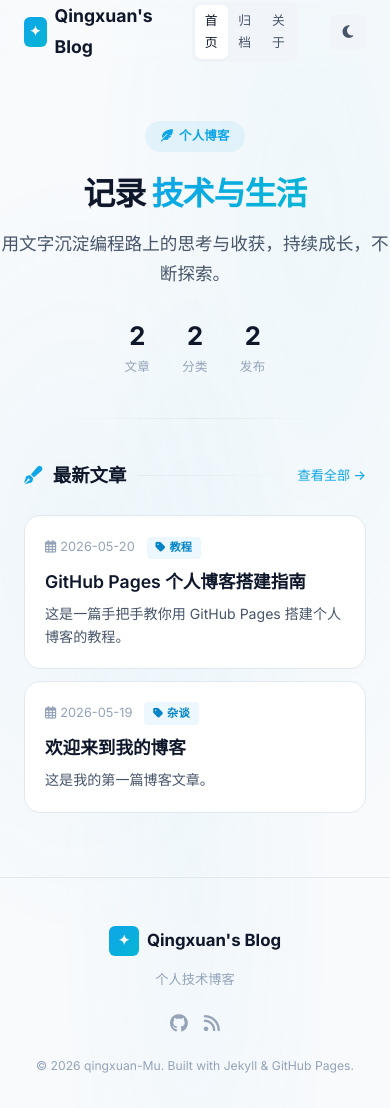
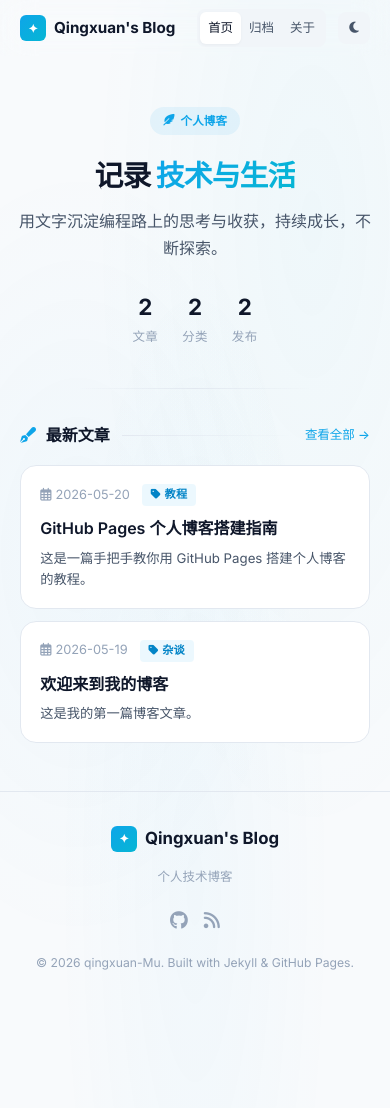
Before and after one commit to qingxuan-Mu/qingxuan-Mu.github.io, a Jekyll site: the page built from index.md, in a window 390 px wide and 1108 px high. Built offline with Jekyll 4.4.1, drawn with Linux system fonts in a browser that asks for light colours.

Commit message:
完善响应式布局：适配手机/平板/小屏

```diff
--- a/assets/css/style.css
+++ b/assets/css/style.css
@@ -45,7 +45,7 @@
   box-sizing: border-box;
 }
 
-html { scroll-behavior: smooth; }
+html { scroll-behavior: smooth; overflow-x: hidden; }
 
 body {
   font-family: var(--font-sans);
@@ -54,6 +54,8 @@ body {
   background: var(--bg);
   transition: background 0.3s, color 0.3s;
   -webkit-font-smoothing: antialiased;
+  overflow-x: hidden;
+  width: 100%;
 }
 
 .container {
@@ -806,18 +808,95 @@ body::before {
   transform: translateY(10px);
   transition: all 0.3s;
   box-shadow: var(--shadow);
+  z-index: 200;
 }
 
 .back-to-top.visible { opacity: 1; visibility: visible; transform: translateY(0); }
 .back-to-top:hover { border-color: var(--accent); color: var(--accent); transform: translateY(-2px); }
 
 /* ─── Responsive ─── */
+
+/* Tablet */
+@media (max-width: 768px) {
+  .container { padding: 0 20px; }
+  .nav-container { padding: 0 20px; }
+  .hero { padding: 4rem 0 3rem; }
+  .hero h1 { font-size: 2.4rem; }
+  .hero p { font-size: 1rem; padding: 0 1rem; }
+  .hero-stats { gap: 2.5rem; }
+  .post-article { padding: 2.5rem 0; }
+  .post-article h1 { font-size: 1.8rem; }
+  .archive-page { padding: 2.5rem 0; }
+  .about-page { padding: 2.5rem 0; }
+}
+
+/* Phone */
 @media (max-width: 640px) {
-  .hero { padding: 3.5rem 0 2.5rem; }
-  .hero h1 { font-size: 2rem; }
-  .hero-stats { gap: 2rem; margin-top: 2rem; }
-  .post-card { padding: 1.25rem; }
-  .post-article h1 { font-size: 1.5rem; }
-  .post-article { padding: 2rem 0; }
-  .nav-links a { padding: 0.3rem 0.6rem; font-size: 0.8rem; }
+  .nav-container { height: 56px; gap: 0.75rem; }
+  .site-logo .logo-text { font-size: 0.95rem; }
+  .logo-icon { width: 26px; height: 26px; font-size: 0.75rem; }
+  .nav-links { gap: 0; }
+  .nav-links a { padding: 0.3rem 0.5rem; font-size: 0.78rem; }
+  .theme-toggle { width: 32px; height: 32px; font-size: 0.8rem; }
+
+  .hero { padding: 3rem 0 2.5rem; }
+  .hero h1 { font-size: 1.8rem; }
+  .hero-badge { font-size: 0.72rem; padding: 0.25rem 0.8rem; }
+  .hero-stats { gap: 1.5rem; margin-top: 2rem; flex-wrap: wrap; }
+  .hero-stats .stat-num { font-size: 1.4rem; }
+
+  .section-header { margin: 2rem 0 1rem; }
+  .section-header h2 { font-size: 1rem; white-space: normal; }
+  .section-header .section-more { font-size: 0.78rem; }
+
+  .post-card { padding: 1.1rem 1.2rem; }
+  .post-card .card-title { font-size: 1rem; }
+  .post-card .card-excerpt { font-size: 0.83rem; -webkit-line-clamp: 3; }
+
+  .post-article { padding: 1.5rem 0; }
+  .post-article h1 { font-size: 1.35rem; }
+  .post-article .post-meta-bar { font-size: 0.8rem; }
+  .reading-progress { top: 56px; }
+
+  .post-content { font-size: 0.95rem; line-height: 1.85; }
+  .post-content h2 { font-size: 1.2rem; }
+  .post-content h3 { font-size: 1.05rem; }
+  .post-content pre { padding: 1rem; font-size: 0.78rem; }
+  .post-content blockquote { padding-left: 1rem; }
+
+  .post-nav { flex-direction: column; gap: 0.75rem; }
+  .post-nav a { max-width: 100%; }
+  .post-nav .next { text-align: left; margin-left: 0; }
+
+  .archive-page { padding: 1.5rem 0; }
+  .archive-page > h1 { font-size: 1.5rem; }
+  .archive-item { padding: 0.45rem 0.5rem; }
+  .archive-item .archive-date { font-size: 0.75rem; min-width: 3.5em; }
+  .archive-item a { font-size: 0.88rem; }
+
+  .about-page { padding: 1.5rem 0; }
+  .about-page .about-header { margin-bottom: 2rem; }
+  .about-page .about-avatar { width: 72px; height: 72px; font-size: 1.8rem; border-radius: 18px; }
+  .about-page h1 { font-size: 1.3rem; }
+  .about-page .about-card { padding: 1.25rem; }
+  .about-page .about-card h2 { font-size: 0.93rem; }
+  .about-page .about-card p, .about-page .about-card li { font-size: 0.88rem; }
+  .about-links { flex-direction: column; align-items: stretch; }
+  .about-links a { justify-content: center; }
+
+  .site-footer { margin-top: 3rem; padding: 2rem 0 1.5rem; }
+  .footer-desc { font-size: 0.78rem; }
+
+  .back-to-top { bottom: 1.25rem; right: 1.25rem; width: 34px; height: 34px; font-size: 0.8rem; }
 }
+
+/* Small phone */
+@media (max-width: 380px) {
+  .nav-container { gap: 0.4rem; }
+  .nav-links a { padding: 0.25rem 0.35rem; font-size: 0.72rem; }
+  .hero h1 { font-size: 1.5rem; }
+  .hero-stats .stat-num { font-size: 1.2rem; }
+  .hero-stats .stat-label { font-size: 0.7rem; }
+  .post-card { padding: 1rem; }
+  .post-card .card-title { font-size: 0.95rem; }
+}
```
